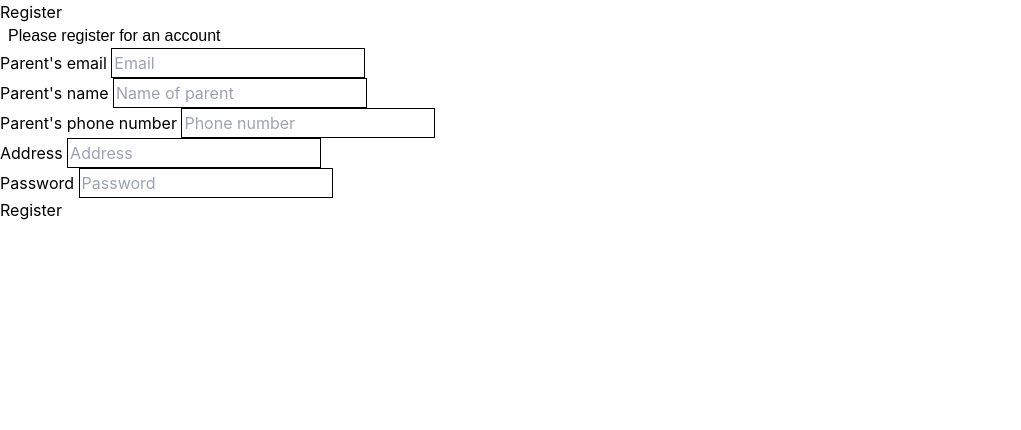
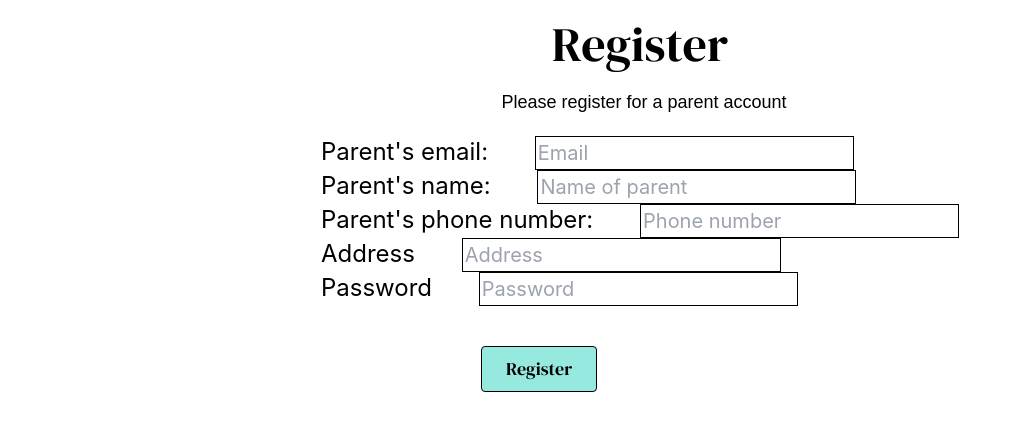
Before and after one commit to krystalkoh/tutorealm_frontend, a React (Create React App) app in the folder react_app/: page /parent/register in a window 1280 px wide. Shown: the top 430 px of the page, without its empty margins (0-1021 px from the left). Built offline with nearby package versions, Linux system fonts and the light colour scheme.

Commit message:
parent reg done

```diff
--- a/react_app/src/components/ParentRegForm.js
+++ b/react_app/src/components/ParentRegForm.js
@@ -63,18 +63,23 @@ const ParentRegForm = () => {
 
   return (
     <>
-      <div>
+      <div class="flex place-content-center mt-5 text-5xl " id="title">
         <h1>Register</h1>
       </div>
       {register ? (
         navigate("/parent/login")
       ) : (
-        <p>Please register for an account</p>
+        <p class="flex place-content-center mt-5 text-lg ">
+          Please register for a parent account
+        </p>
       )}
-      <form onSubmit={(e) => handleSubmit(e)}>
-        <div>
+      <form
+        onSubmit={(e) => handleSubmit(e)}
+        class=" place-content-center mt-5 text-xl grid grid-rows-2"
+      >
+        <div class=" flex flex-col">
           <div>
-            <label>Parent's email </label>
+            <label class="text-2xl mr-10">Parent's email: </label>
             <input
               type="email"
               placeholder="Email"
@@ -85,7 +90,7 @@ const ParentRegForm = () => {
             />
           </div>
           <div>
-            <label>Parent's name </label>
+            <label class="text-2xl mr-10">Parent's name: </label>
             <input
               type="text"
               placeholder="Name of parent"
@@ -96,7 +101,7 @@ const ParentRegForm = () => {
             />
           </div>
           <div>
-            <label>Parent's phone number </label>
+            <label class="text-2xl mr-10">Parent's phone number: </label>
             <input
               type="text"
               placeholder="Phone number"
@@ -107,7 +112,7 @@ const ParentRegForm = () => {
             />
           </div>
           <div>
-            <label>Address </label>
+            <label class="text-2xl mr-10">Address </label>
             <input
               type="text"
               placeholder="Address"
@@ -118,7 +123,7 @@ const ParentRegForm = () => {
             />
           </div>
           <div>
-            <label>Password </label>
+            <label class="text-2xl mr-10">Password </label>
             <input
               type="password"
               placeholder="Password"
@@ -130,7 +135,12 @@ const ParentRegForm = () => {
           </div>
         </div>
         <div>
-          <button type="submit" class="btn" onClick={(e) => handleSubmit(e)}>
+          <button
+            type="submit"
+            id="submit"
+            class="rounded  bg-teal-400/50 text-lg px-6 py-2 mt-10 ml-40"
+            onClick={(e) => handleSubmit(e)}
+          >
             Register
           </button>
         </div>
```
